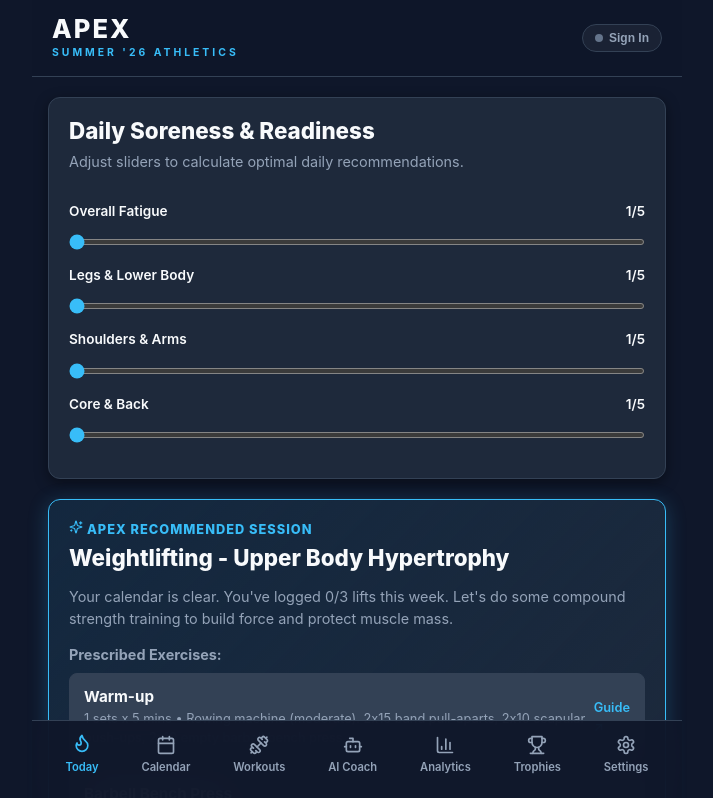
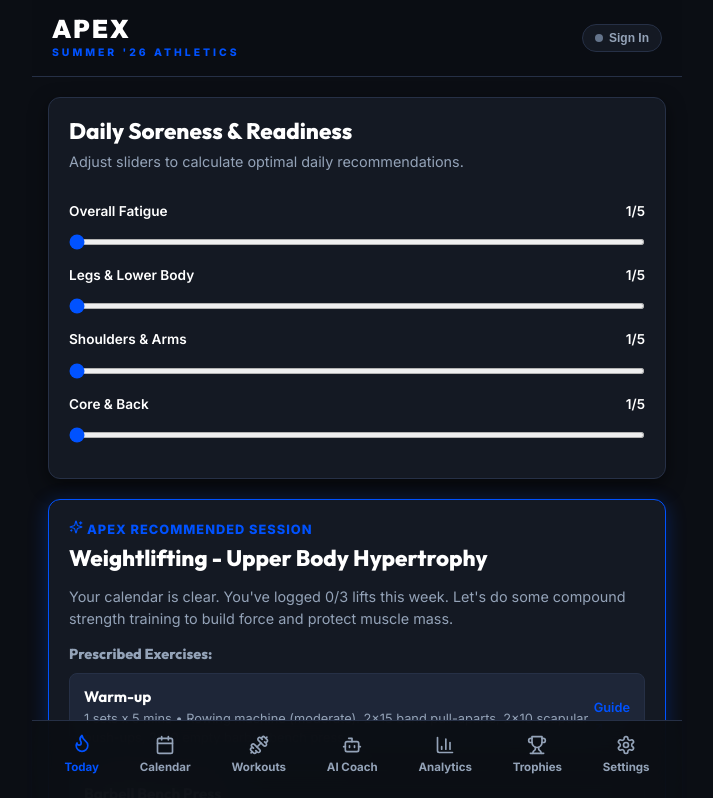
Before and after one commit to mattalexbenjamin/workout-planner, a Next.js app: page / in a window 1280 px wide. Shown: the top 798 px of the page, without its empty margins (283-996 px from the left). Built offline with nearby package versions, Linux system fonts and the light colour scheme; no server answers.

Commit message:
Upgrade UI theme to FanDuel Electric Sports design with Inter & Outfit typography

```diff
--- a/app/globals.css
+++ b/app/globals.css
@@ -1,23 +1,23 @@
-/* APEX STYLE SHEET - PREMIUM DARK ATHLETIC THEME */
+/* APEX STYLE SHEET - FANDUEL ELECTRIC SPORTS THEME */
 
 :root {
-  /* Core Colors */
-  --bg-primary: #0F172A;
-  --bg-surface: #1E293B;
-  --bg-surface-elevated: #334155;
+  /* Core FanDuel Palette */
+  --bg-primary: #0B0E14;
+  --bg-surface: #141923;
+  --bg-surface-elevated: #1E2638;
 
-  --color-accent: #38BDF8;
-  --color-accent-hover: #0284C7;
-  --color-accent-dim: rgba(56, 189, 248, 0.15);
+  --color-accent: #0052FF;
+  --color-accent-hover: #1D4ED8;
+  --color-accent-dim: rgba(0, 82, 255, 0.18);
 
-  --color-text-primary: #F8FAFC;
+  --color-text-primary: #FFFFFF;
   --color-text-secondary: #94A3B8;
   --color-text-muted: #64748B;
 
-  --color-success: #10B981;
-  --color-success-dim: rgba(16, 185, 129, 0.15);
-  --color-warning: #F59E0B;
-  --color-warning-dim: rgba(245, 158, 11, 0.15);
+  --color-success: #12E886;
+  --color-success-dim: rgba(18, 232, 134, 0.15);
+  --color-warning: #FFB800;
+  --color-warning-dim: rgba(255, 184, 0, 0.15);
   --color-info: #3B82F6;
   --color-info-dim: rgba(59, 130, 246, 0.15);
   --color-danger: #EF4444;
@@ -31,15 +31,15 @@
   --badge-diamond: linear-gradient(135deg, #b9f2ff, #00bfff);
 
   /* Borders & Shadows */
-  --border-color: #334155;
-  --border-color-focus: rgba(56, 189, 248, 0.5);
+  --border-color: #263046;
+  --border-color-focus: #0052FF;
   --border-radius-sm: 8px;
   --border-radius-md: 12px;
   --border-radius-lg: 24px;
 
-  --shadow-sm: 0 1px 3px rgba(0, 0, 0, 0.3);
-  --shadow-md: 0 4px 14px rgba(0, 0, 0, 0.4);
-  --shadow-accent: 0 4px 20px rgba(56, 189, 248, 0.25);
+  --shadow-sm: 0 2px 4px rgba(0, 0, 0, 0.4);
+  --shadow-md: 0 6px 18px rgba(0, 0, 0, 0.5);
+  --shadow-accent: 0 4px 20px rgba(0, 82, 255, 0.3);
 
   /* Layout Transitions */
   --transition-fast: 0.2s cubic-bezier(0.4, 0, 0.2, 1);
@@ -57,7 +57,7 @@
 body {
   background-color: var(--bg-primary);
   color: var(--color-text-primary);
-  font-family: 'Inter', system-ui, -apple-system, BlinkMacSystemFont, sans-serif;
+  font-family: 'Inter', -apple-system, BlinkMacSystemFont, 'Segoe UI', Roboto, sans-serif;
   line-height: 1.5;
   padding-bottom: 90px;
   min-height: 100vh;
@@ -66,12 +66,18 @@ body {
   align-items: center;
 }
 
+h1, h2, h3, h4, h5, h6 {
+  font-family: 'Outfit', 'Inter', sans-serif;
+  font-weight: 800;
+  color: var(--color-text-primary);
+}
+
 /* Layout Containers */
 .app-header {
   width: 100%;
   max-width: 650px;
   padding: 16px 20px;
-  background-color: rgba(15, 23, 42, 0.9);
+  background-color: rgba(11, 14, 20, 0.92);
   backdrop-filter: blur(16px);
   position: sticky;
   top: 0;
@@ -91,8 +97,9 @@ body {
 }
 
 .brand-title {
+  font-family: 'Outfit', sans-serif;
   font-size: 1.6rem;
-  font-weight: 800;
+  font-weight: 900;
   letter-spacing: 2px;
   color: var(--color-text-primary);
   line-height: 1;
@@ -100,7 +107,7 @@ body {
 
 .brand-subtitle {
   font-size: 0.65rem;
-  font-weight: 700;
+  font-weight: 800;
   letter-spacing: 3px;
   color: var(--color-accent);
   margin-top: 3px;
@@ -121,9 +128,9 @@ body {
   padding: 6px 12px;
   border-radius: var(--border-radius-lg);
   font-size: 0.75rem;
-  font-weight: 600;
+  font-weight: 700;
   border: 1px solid var(--border-color);
-  background-color: rgba(255, 255, 255, 0.05);
+  background-color: var(--bg-surface);
 }
 
 .status-dot {
@@ -133,7 +140,7 @@ body {
 }
 
 .status-badge.connected {
-  border-color: rgba(16, 185, 129, 0.4);
+  border-color: rgba(18, 232, 134, 0.4);
   background-color: var(--color-success-dim);
   color: var(--color-success);
 }
@@ -158,7 +165,7 @@ body {
   transform: translateX(-50%);
   width: 100%;
   max-width: 650px;
-  background-color: rgba(15, 23, 42, 0.95);
+  background-color: rgba(11, 14, 20, 0.95);
   backdrop-filter: blur(20px);
   border-top: 1px solid var(--border-color);
   z-index: 100;
@@ -180,9 +187,9 @@ body {
   display: flex;
   flex-direction: column;
   align-items: center;
-  font-family: inherit;
-  font-size: 0.7rem;
-  font-weight: 600;
+  font-family: 'Inter', sans-serif;
+  font-size: 0.72rem;
+  font-weight: 700;
   cursor: pointer;
   padding: 6px 8px;
   border-radius: var(--border-radius-sm);
@@ -215,12 +222,12 @@ body {
 }
 
 .dashboard-card:hover {
-  border-color: rgba(56, 189, 248, 0.3);
+  border-color: rgba(0, 82, 255, 0.4);
 }
 
 .dashboard-card.highlighted {
   border-color: var(--color-accent);
-  background: linear-gradient(135deg, rgba(56, 189, 248, 0.1), var(--bg-surface) 70%);
+  background-color: var(--bg-surface);
   box-shadow: var(--shadow-accent);
 }
 
@@ -232,14 +239,16 @@ body {
 }
 
 .card-header h3 {
+  font-family: 'Outfit', sans-serif;
   font-size: 1.4rem;
   font-weight: 800;
   line-height: 1.2;
 }
 
 .card-header h4 {
+  font-family: 'Outfit', sans-serif;
   font-size: 1.1rem;
-  font-weight: 600;
+  font-weight: 700;
 }
 
 .card-description {
@@ -253,8 +262,8 @@ body {
 .btn {
   background: none;
   border: none;
-  font-family: inherit;
-  font-weight: 600;
+  font-family: 'Inter', sans-serif;
+  font-weight: 700;
   font-size: 0.9rem;
   padding: 12px 20px;
   border-radius: var(--border-radius-sm);
@@ -269,9 +278,16 @@ body {
 
 .btn-primary {
   background-color: var(--color-accent);
-  color: #0F172A;
+  color: #FFFFFF;
   font-weight: 700;
-  box-shadow: 0 4px 14px rgba(56, 189, 248, 0.3);
+  box-shadow: 0 4px 14px rgba(0, 82, 255, 0.35);
+}
+
+.btn-primary:hover {
+  background-color: var(--color-accent-hover);
+  color: #FFFFFF;
+  transform: translateY(-1px);
+  box-shadow: 0 6px 18px rgba(0, 82, 255, 0.45);
 }
 
 .btn-primary:hover {
--- a/app/layout.js
+++ b/app/layout.js
@@ -9,7 +9,7 @@ export const metadata = {
 };
 
 export const viewport = {
-  themeColor: "#0F172A",
+  themeColor: "#0B0E14",
   width: "device-width",
   initialScale: 1,
   maximumScale: 1,
@@ -21,6 +21,9 @@ export default function RootLayout({ children }) {
     <html lang="en">
       <head>
         <link rel="icon" href="/icons/icon-192.png" />
+        <link rel="preconnect" href="https://fonts.googleapis.com" />
+        <link rel="preconnect" href="https://fonts.gstatic.com" crossOrigin="anonymous" />
+        <link href="https://fonts.googleapis.com/css2?family=Inter:wght@400;500;600;700;800&family=Outfit:wght@600;700;800;900&display=swap" rel="stylesheet" />
         <meta name="apple-mobile-web-app-capable" content="yes" />
         <meta name="apple-mobile-web-app-status-bar-style" content="black-translucent" />
       </head>
```
